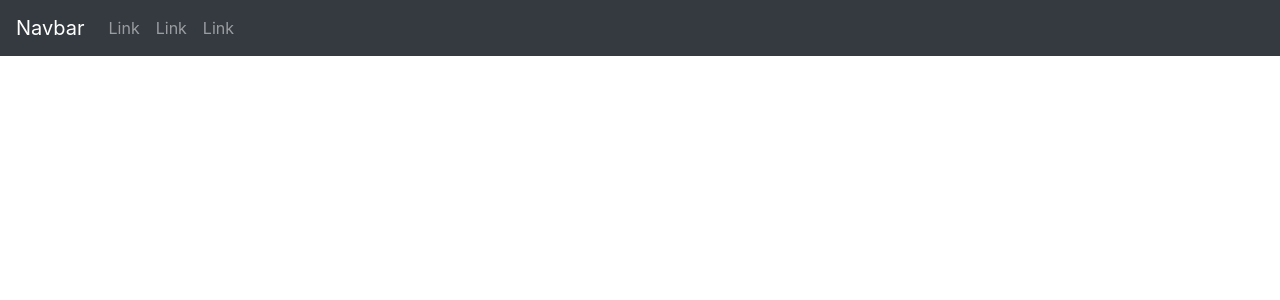
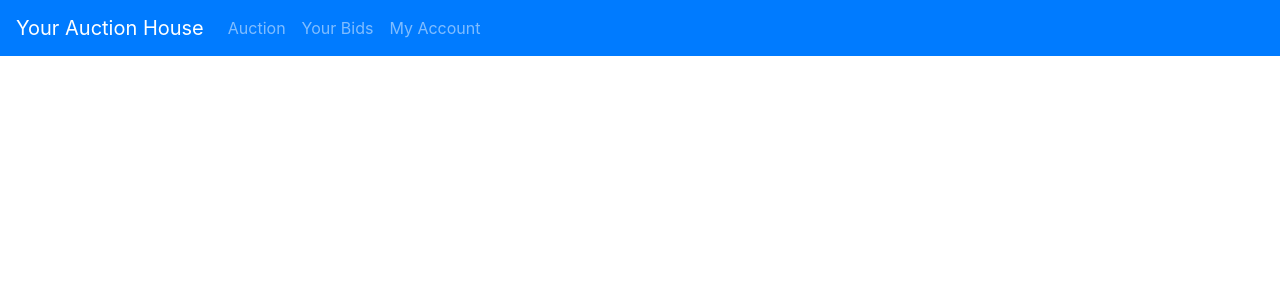
Before and after one commit to RadovanG/Auk, a PHP site: page /header.php in a window 1280 px wide. Shown: the top 300 px of the page. Run offline with PHP 8.4, Linux system fonts and the light colour scheme.

Commit message:
Zapocet heather
random ime sam stavio

```diff
--- a/header.php
+++ b/header.php
@@ -1,20 +1,21 @@
 <?php include('html.php') ?>
-<nav class="navbar navbar-expand-md bg-dark navbar-dark">
-    <a class="navbar-brand" href="#">Navbar</a>
+<nav class="navbar navbar-expand-md bg-primary navbar-dark">
+    <a class="navbar-brand" href="#">Your Auction House</a>
     <button class="navbar-toggler" type="button" data-toggle="collapse" data-target="#collapsibleNavbar">
         <span class="navbar-toggler-icon"></span>
     </button>
     <div class="collapse navbar-collapse" id="collapsibleNavbar">
         <ul class="navbar-nav">
             <li class="nav-item">
-                <a class="nav-link" href="#">Link</a>
+                <a class="nav-link" href="#">Auction</a>
             </li>
             <li class="nav-item">
-                <a class="nav-link" href="#">Link</a>
+                <a class="nav-link" href="#">Your Bids</a>
             </li>
             <li class="nav-item">
-                <a class="nav-link" href="#">Link</a>
+                <a class="nav-link" href="#">My Account</a>
             </li>
         </ul>
     </div>
 </nav>
+<br>
```
